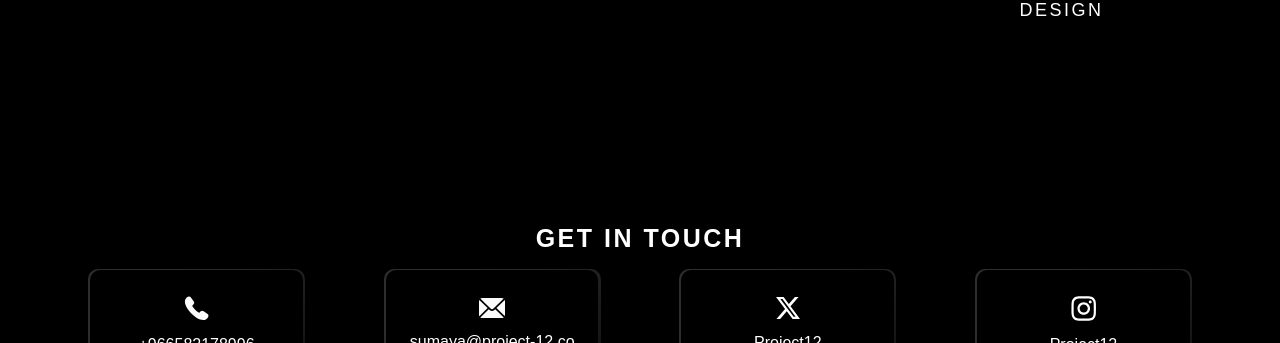
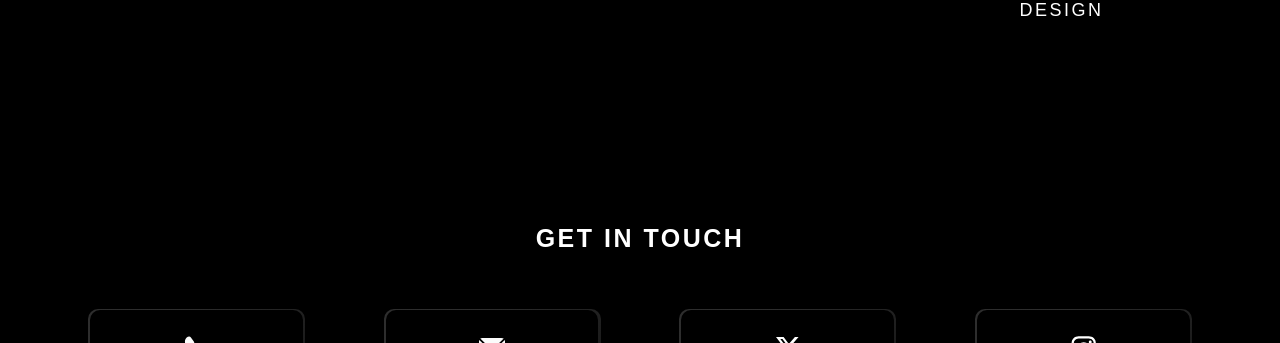
Before and after one commit to Rokayanasr/project12, a website: page src/index.html in a window 1280 px wide. Shown: the part 1517-1860 px from the top of the page. Drawn offline with nearby package versions, Linux system fonts and the light colour scheme; files whose address does not match are found by name.

Commit message:
get in touch

```diff
--- a/src/index.html
+++ b/src/index.html
@@ -144,7 +144,7 @@
 
       <!-- ================ GET IN TOUCH =================== -->
        <section class="mt-10" id="contact">
-        <h2  class="uppercase text-white text-center secoundry-title pt-40" >get in touch</h2>
+        <h2  class="uppercase text-white text-center secoundry-title pb-10 pt-40" >get in touch</h2>
         <div class="contact-and-footer">
 
           <div class="contact-container my-container mx-10 ">
```
Also changed, not shown: src/output.css.
